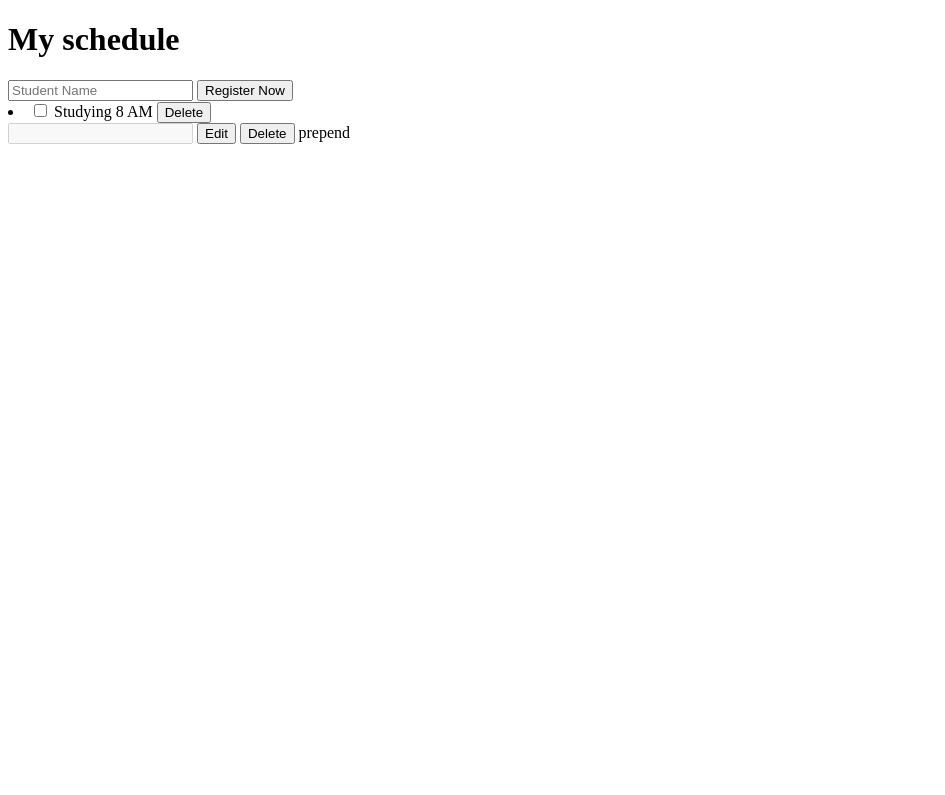
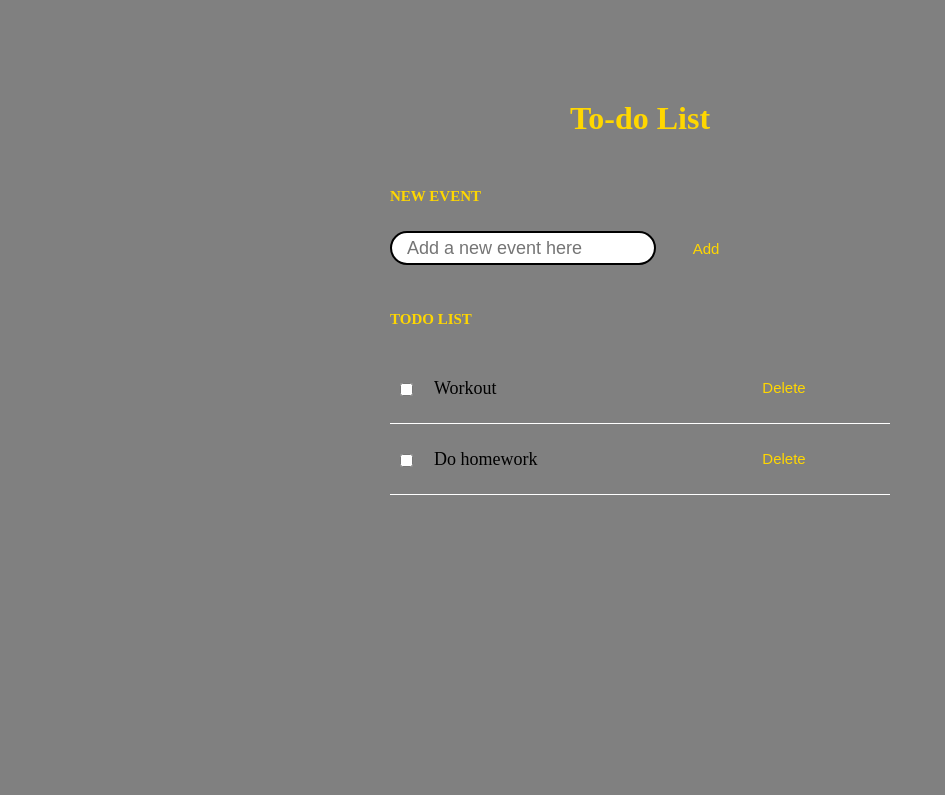
Before and after one commit to ChenpinonHuang/Todolist, a plain HTML site: page index.html in a window 1280 px wide. Shown: the whole page, without its empty margins (0-945 px from the left). Drawn offline with Linux system fonts and the light colour scheme.

Commit message:
Update index.html

```diff
--- a/index.html
+++ b/index.html
@@ -1,33 +1,29 @@
-<!DOCTYPE html>
-<html lang="en" dir="ltr">
-  <head>
-    <meta charset="utf-8">
-    <title>My To-do-list</title>
+<html class="gr__aws_computerstudi_es"><head>
+    <meta charset="UTF-8">
+    <title>My To-Do-list</title>
+    <link rel="stylesheet" href="index.css" type="text/css">
+</head>
+<body>
+<div class="container">
+    <h1>To-do List</h1>
+    <h3>New Event</h3>
+    <audio id="sound" src="sound.wav"></audio>
+    <div class="controlBar">
+      <p>
+          <input id="inputBox" type="text" placeholder="Add a new event here"><button id="addButton">Add</button>
+      </p>
+    </div>
+    <h3>Todo List</h3>
+    <ul id="incompletedBox">
+        <li><input type="checkbox"><label>Workout</label><button class="delete">Delete</button></li>
+        <li><input type="checkbox"><label>Do homework</label><button class="delete">Delete</button></li>
+    </ul>
+    <ul id="completedBox">
+    </ul>
+</div>
 
-  </head>
-  <body>
-    <h1>My schedule</h1>
-    <div class="controlBar">
-      <input id="input" type="text" name="inputBox" placeholder="Student Name">
-      <button id="button" type="button" name="registerButton">Register Now</button>
-    </div>
+<script type="text/javascript" src="index.js">
 
-    <div id="showbox">
-      <li>
-        <input type="checkbox" id="0">
-        Studying 8 AM
-        <button class="RemoveButton">Delete</button>
-      </li>
-
-    </div>
-  </body>
+</script>
+</body>
 </html>
-  <script type="text/javascript" src="i1.js"></script>
-
-
-
-<input type="text" class="input_out" disabled>
-<button class="EditButton">Edit</button>
-<button class="RemoveButton">Delete</button>
-
-prepend
```
